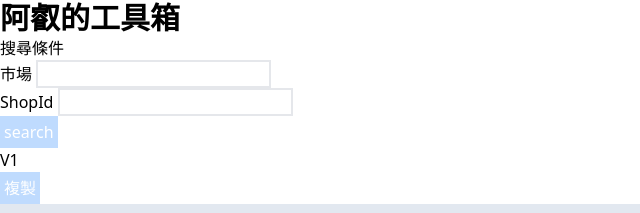
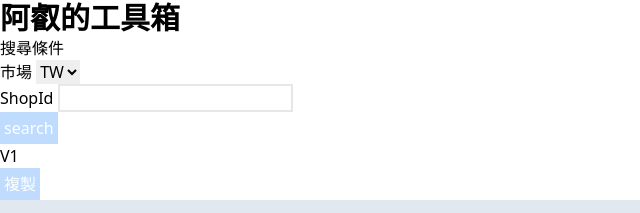
Before and after one commit to aver803bath5/fill_api_key_input_script_generator, a website: page src/index.html in a window 1280 px wide. Shown: the top 213 px of the page, 0-640 px from the left. Drawn offline with Linux system fonts and the light colour scheme.

Commit message:
[feature] use select to select market

```diff
--- a/src/index.html
+++ b/src/index.html
@@ -19,7 +19,12 @@
         <h4>搜尋條件</h4>
         <div>
             <label for="market">市場</label>
-            <input type="text" class="border-solid border-2" id="market"/>
+            <select id="market">
+                <option value="TW" selected>TW</option>
+                <option value="HK">HK</option>
+                <option value="MY">MY</option>
+                <option value="PX">PX</option>
+            </select>
         </div>
         <div>
             <label for="shopId">ShopId</label>
```
